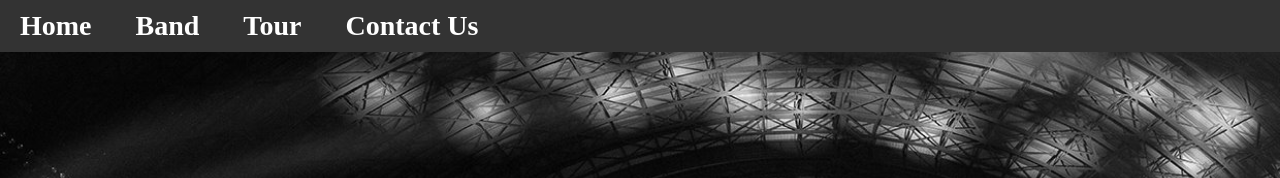
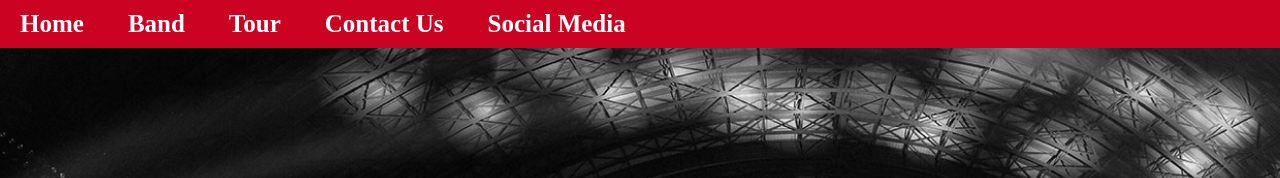
Before and after one commit to siarraprice/assignment6-price, a plain HTML site: page index.html in a window 1280 px wide. Shown: the top 178 px of the page. Drawn offline with nearby package versions, Linux system fonts and the light colour scheme.

Commit message:
added social media links and changed header

```diff
--- a/index.html
+++ b/index.html
@@ -29,6 +29,7 @@
           <li><a href="#band">Band</a></li>
           <li><a href="#tour">Tour</a></li>
           <li><a href="#contact-us">Contact Us</a></li>
+					<li><a href="#socialmedia">Social Media</a></li>
         </ul>
       </nav>
     </header>
@@ -172,7 +173,7 @@
     </main>
 
     <footer>
-      <div class="socialmedia">
+      <div class="socialmedia" id="socialmedia">
         <a href="https://twitter.com/foofighters" target="_blank"><img src="images/twitter.png" alt="twitter" title="Twitter" /></a>
 
         <a href="https://www.facebook.com/foofighters/" target="_blank"><img src="images/facebook.png" alt="facebook" title="facebook" /></a>
--- a/style/style.css
+++ b/style/style.css
@@ -27,7 +27,7 @@ p {
 *=========================================*/
 
 header {
-  background: #333;
+  background: #cc0222;
   position: fixed;
   left: 0;
   right: 0;
@@ -42,7 +42,7 @@ header nav a {
   color: white;
   text-decoration: none;
   font-weight: bold;
-  font-size: 28px;
+  font-size: 25px;
   margin: 0 20px;
 }
 
```
